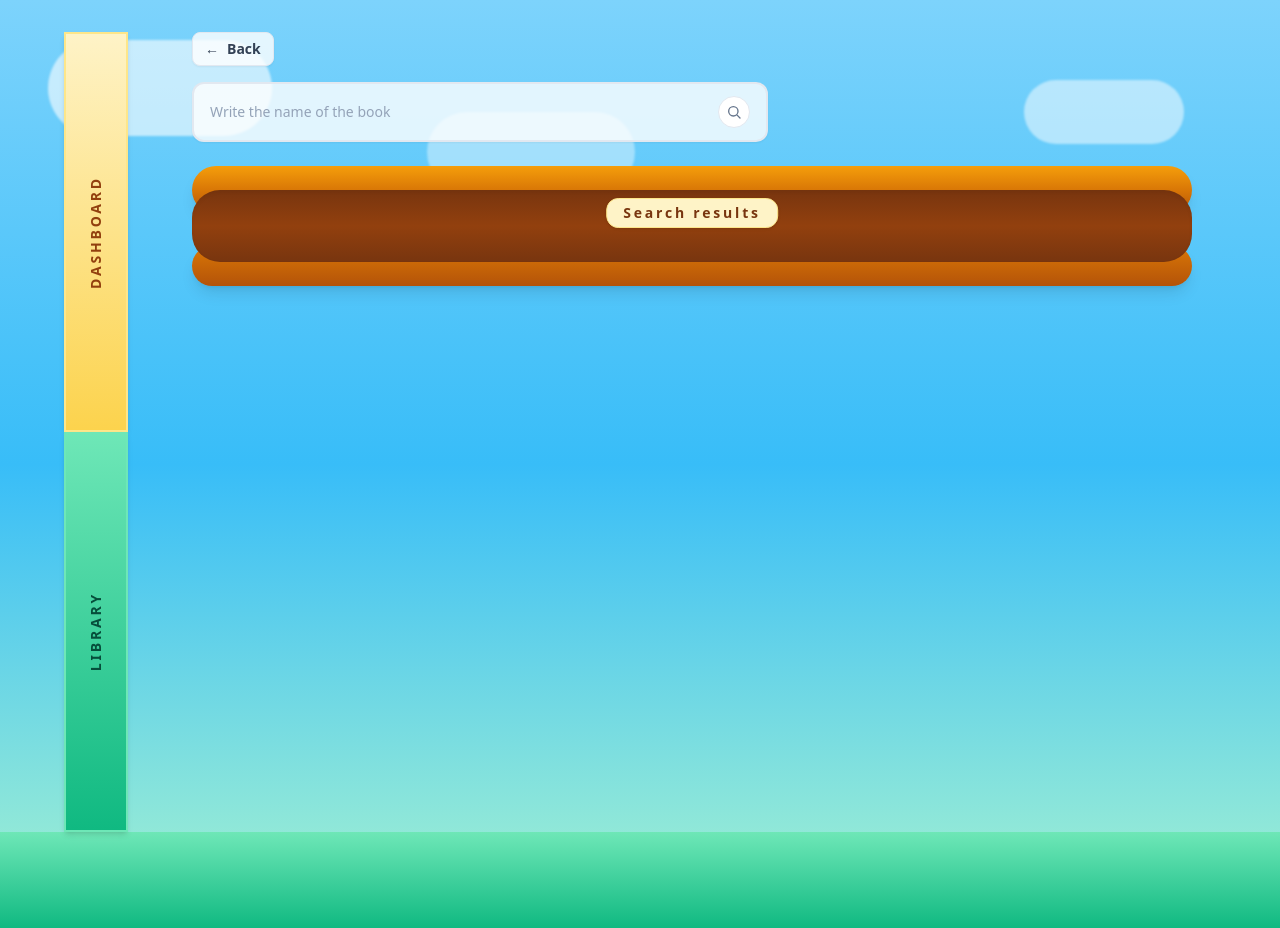
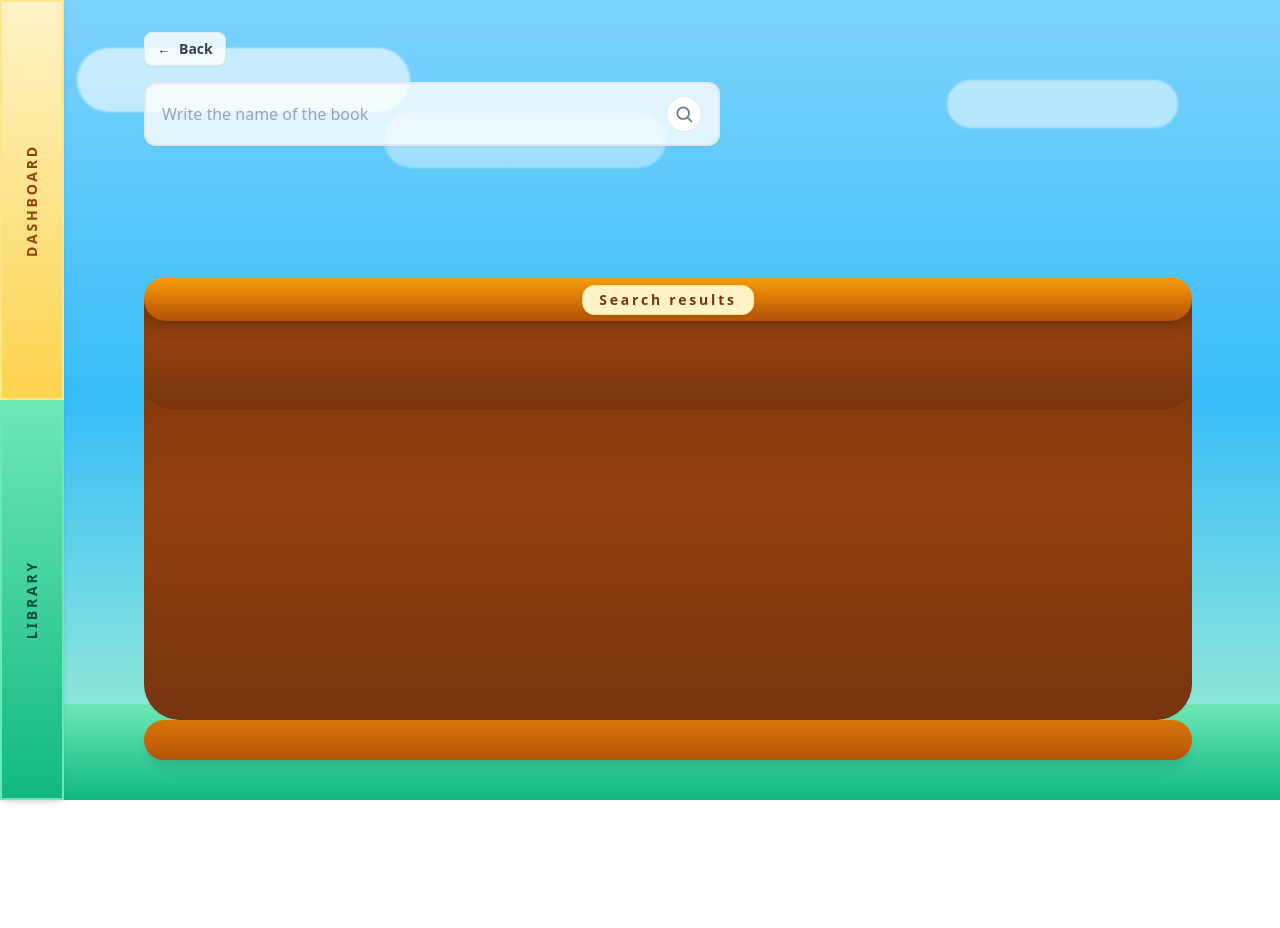
Before and after one commit to Yuhong11111/SupportChalky-assignment, a React app in the folder frontend/: page /search in a window 1280 px wide. After the commit the page ends 800 px from the top, so only its background shows below. Built offline with nearby package versions, Linux system fonts and the light colour scheme; the HTML template or start-up script is replaced by a standard one.

Commit message:
ui adjust on library page

```diff
--- a/frontend/package.json
+++ b/frontend/package.json
@@ -16,6 +16,7 @@
   },
   "devDependencies": {
     "@eslint/js": "^9.39.1",
+    "@tailwindcss/line-clamp": "^0.4.4",
     "@types/react": "^19.2.5",
     "@types/react-dom": "^19.2.3",
     "@vitejs/plugin-react": "^5.1.1",
--- a/frontend/src/App.tsx
+++ b/frontend/src/App.tsx
@@ -3,14 +3,13 @@ import Dashboard from './pages/dashboard.tsx'
 import Library from './pages/library.tsx'
 import LibraryGroup from './pages/library-group.tsx'
 import SearchPage from './pages/search.tsx'
-import DashBoard from './pages/DashBoard.tsx'
 
 function Layout() {
   return (
-    <main className="relative min-h-screen overflow-hidden bg-gradient-to-b from-sky-300 via-sky-400 to-emerald-200 text-slate-900">
-      <div className="pointer-events-none absolute left-12 top-10 h-24 w-56 rounded-full bg-white/60 blur-[1px]" />
-      <div className="pointer-events-none absolute right-24 top-20 h-16 w-40 rounded-full bg-white/50 blur-[1px]" />
-      <div className="pointer-events-none absolute left-1/3 top-28 h-20 w-52 rounded-full bg-white/40 blur-[1px]" />
+    <main className="relative h-dvh overflow-hidden bg-gradient-to-b from-sky-300 via-sky-400 to-emerald-200 text-slate-900">
+      <div className="pointer-events-none absolute left-[6vw] top-[6vh] h-[8vh] w-[26vw] rounded-full bg-white/60 blur-[1px]" />
+      <div className="pointer-events-none absolute right-[8vw] top-[10vh] h-[6vh] w-[18vw] rounded-full bg-white/50 blur-[1px]" />
+      <div className="pointer-events-none absolute left-[30vw] top-[14vh] h-[7vh] w-[22vw] rounded-full bg-white/40 blur-[1px]" />
       <div className="absolute bottom-0 left-0 right-0 h-24 bg-gradient-to-b from-emerald-300 to-emerald-500" />
       <Outlet />
     </main>
--- a/frontend/src/components/BookShelf.tsx
+++ b/frontend/src/components/BookShelf.tsx
@@ -31,13 +31,14 @@ export default function BookShelf({
     typeof maxBooks === 'number' ? books.slice(0, maxBooks) : books
 
   return (
-    <section className="relative">
-      <div className="relative rounded-[28px] bg-gradient-to-b from-amber-900 via-amber-800 to-amber-900 px-6 pb-8 pt-10 shadow-inner">
-        <span className="absolute left-1/2 top-2 -translate-x-1/2 rounded-xl border border-amber-200 bg-amber-100 px-4 py-1 text-sm font-semibold tracking-[0.2em] text-amber-900 shadow">
+    <section className="relative mt-0">
+      <div className="relative rounded-[26px] bg-gradient-to-b from-amber-900 via-amber-800 to-amber-900 px-6 pb-12 pt-16 shadow-inner">
+        <div className="absolute left-0 right-0 top-0 h-11 rounded-full bg-gradient-to-b from-amber-500 via-amber-600 to-amber-700 shadow-lg" />
+        <span className="absolute left-1/2 top-2 z-10 -translate-x-1/2 rounded-xl border border-amber-200 bg-amber-100 px-4 py-1 text-[11px] font-semibold tracking-[0.2em] text-amber-900 shadow sm:text-xs md:text-sm">
           {label}
         </span>
-        <div className="flex items-start justify-between gap-6">
-          <div className="grid flex-1 grid-cols-2 gap-6 sm:grid-cols-4">
+        <div className="flex flex-col items-start gap-6 pt-5 sm:flex-row sm:justify-between">
+          <div className="grid w-full grid-cols-2 gap-4 sm:flex-1 sm:grid-cols-4 sm:gap-6">
             {visibleBooks.map((book) => (
               <BookCard key={book.title} {...book} showMeta={showMeta} />
             ))}
@@ -46,7 +47,7 @@ export default function BookShelf({
             actionHref ? (
               <Link
                 to={actionHref}
-                className="mt-6 h-20 w-28 rounded-lg bg-indigo-600 px-3 text-sm font-semibold text-white shadow-lg shadow-indigo-900/20"
+                className="h-12 w-full rounded-lg bg-indigo-600 px-3 text-center text-sm font-semibold text-white shadow-lg shadow-indigo-900/20 sm:mt-6 sm:h-20 sm:w-28"
               >
                 {actionLabel.split('\n').map((line) => (
                   <span key={line} className="block">
@@ -57,7 +58,7 @@ export default function BookShelf({
             ) : (
               <button
                 type="button"
-                className="mt-6 h-20 w-28 rounded-lg bg-indigo-600 px-3 text-sm font-semibold text-white shadow-lg shadow-indigo-900/20"
+                className="h-12 w-full rounded-lg bg-indigo-600 px-3 text-sm font-semibold text-white shadow-lg shadow-indigo-900/20 sm:mt-6 sm:h-20 sm:w-28"
               >
                 {actionLabel.split('\n').map((line) => (
                   <span key={line} className="block">
--- a/frontend/src/components/Bookcase.tsx
+++ b/frontend/src/components/Bookcase.tsx
@@ -11,30 +11,39 @@ type Shelf = {
   label: string
   books: Book[]
   actionHref?: string
+  actionLabel?: string
+  showAction?: boolean
+  maxBooks?: number | null
+  showMeta?: boolean
 }
 
 type BookcaseProps = {
   shelves: Shelf[]
+  className?: string
 }
 
-export default function Bookcase({ shelves }: BookcaseProps) {
+export default function Bookcase({ shelves, className = '' }: BookcaseProps) {
   return (
-    <section className="relative">
-      <div className="relative rounded-[34px] border-4 border-amber-800/80 bg-gradient-to-b from-amber-900 via-amber-800 to-amber-900 px-6 pb-6 pt-10 shadow-inner">
-        <div className="absolute left-0 right-0 top-0 h-12 -translate-y-1/2 rounded-full bg-gradient-to-b from-amber-500 via-amber-600 to-amber-700 shadow-lg" />
-        <div className="absolute bottom-0 left-0 right-0 h-10 translate-y-1/2 rounded-full bg-gradient-to-b from-amber-600 to-amber-700 shadow-lg" />
-
-        <div className="h-[520px] space-y-10 overflow-y-auto pr-3">
+    <section
+      className={`relative flex h-[clamp(320px,56vh,480px)] flex-col pt-[13.3333vh] ${className}`}
+    >
+      <div className="relative flex min-h-0 flex-1 flex-col rounded-[36px] bg-gradient-to-b from-amber-900 via-amber-800 to-amber-900 p-0 shadow-inner">
+        <div className="min-h-0 flex-1 space-y-0 overflow-y-auto p-0">
           {shelves.map((shelf) => (
             <BookShelf
               key={shelf.label}
               label={shelf.label}
               books={shelf.books}
               actionHref={shelf.actionHref}
+              actionLabel={shelf.actionLabel}
+              showAction={shelf.showAction}
+              maxBooks={shelf.maxBooks}
+              showMeta={shelf.showMeta}
             />
           ))}
         </div>
       </div>
+      <div className="h-10 rounded-full bg-gradient-to-b from-amber-600 to-amber-700 shadow-lg" />
     </section>
   )
 }
--- a/frontend/src/components/SideRail.tsx
+++ b/frontend/src/components/SideRail.tsx
@@ -8,11 +8,11 @@ export default function SideRail({ activeLabel = 'library' }: SideRailProps) {
   const navigate = useNavigate()
 
   return (
-    <aside className="hidden h-screen w-24 flex-col md:flex">
+    <aside className="fixed left-0 top-0 z-20 flex h-screen w-12 flex-col sm:w-14 md:w-16">
       <button
         type="button"
         onClick={() => navigate('/dashboard')}
-        className={`flex h-1/2 w-16 items-center justify-center border-2 text-center text-sm font-semibold uppercase tracking-[0.2em] shadow-md ${activeLabel === 'dashboard'
+        className={`flex h-1/2 w-full items-center justify-center border-2 text-center text-sm font-semibold uppercase tracking-[0.2em] shadow-md ${activeLabel === 'dashboard'
           ? 'border-amber-300 bg-gradient-to-b from-amber-200 to-amber-400 text-amber-900'
           : 'border-amber-200 bg-gradient-to-b from-amber-100 to-amber-300 text-amber-800'
           }`}
@@ -24,7 +24,7 @@ export default function SideRail({ activeLabel = 'library' }: SideRailProps) {
       <button
         type="button"
         onClick={() => navigate('/library')}
-        className={`flex h-1/2 w-16 items-center justify-center border-2 text-center text-sm font-semibold uppercase tracking-[0.2em] shadow-md ${activeLabel === 'library'
+        className={`flex h-1/2 w-full items-center justify-center border-2 text-center text-sm font-semibold uppercase tracking-[0.2em] shadow-md ${activeLabel === 'library'
           ? 'border-emerald-300 bg-gradient-to-b from-emerald-300 to-emerald-500 text-emerald-900'
           : 'border-emerald-200 bg-gradient-to-b from-emerald-200 to-emerald-400 text-emerald-800'
           }`}
--- a/frontend/src/index.css
+++ b/frontend/src/index.css
@@ -9,6 +9,7 @@ body,
 }
 
 body {
+  margin: 0;
   background: linear-gradient(to bottom,
       #f7f7f7,
       #fafafa);
--- a/frontend/src/pages/search.tsx
+++ b/frontend/src/pages/search.tsx
@@ -1,7 +1,7 @@
 import { useEffect, useState } from 'react'
 import { useNavigate, useSearchParams } from 'react-router-dom'
 import { searchBooks, type BookResponse } from '../api/mockApi'
-import BookShelf from '../components/BookShelf'
+import Bookcase from '../components/Bookcase'
 import SideRail from '../components/SideRail'
 
 export default function SearchPage() {
@@ -66,9 +66,9 @@ export default function SearchPage() {
   }))
 
   return (
-    <div className="relative mx-auto flex max-w-6xl gap-8 pb-24 pr-6 pt-8">
+    <div className="relative mx-auto flex h-full max-w-6xl flex-col gap-6 pb-6 pr-4 pt-4 pl-14 sm:pl-16 md:flex-row md:gap-8 md:pb-10 md:pr-6 md:pt-8 md:pl-20">
       <SideRail activeLabel="library" />
-      <section className="flex-1">
+      <section className="flex min-h-0 flex-1 flex-col">
         <div className="mb-4 flex items-center gap-4">
           <button
             type="button"
@@ -82,23 +82,23 @@ export default function SearchPage() {
 
         <form
           onSubmit={handleSearch}
-          className="mb-6 flex max-w-xl items-center gap-3 rounded-xl border-2 border-slate-200 bg-white/80 px-4 py-3 shadow-sm"
+          className="mb-6 flex w-full max-w-xl items-center gap-3 rounded-xl border-2 border-slate-200 bg-white/80 px-4 py-3 shadow-sm"
         >
           <input
             type="text"
             value={query}
             onChange={(event) => setQuery(event.target.value)}
             placeholder="Write the name of the book"
-            className="flex-1 bg-transparent text-sm text-slate-700 placeholder:text-slate-400 focus:outline-none"
+            className="flex-1 bg-transparent text-sm text-slate-700 placeholder:text-slate-400 focus:outline-none sm:text-base"
           />
           <button
             type="submit"
-            className="flex h-8 w-8 items-center justify-center rounded-full border border-slate-200 bg-white text-slate-500"
+            className="flex h-7 w-7 items-center justify-center rounded-full border border-slate-200 bg-white text-slate-500 sm:h-8 sm:w-8 md:h-9 md:w-9"
             aria-label="Search"
           >
             <svg
               viewBox="0 0 24 24"
-              className="h-4 w-4"
+              className="h-3.5 w-3.5 sm:h-4 sm:w-4 md:h-5 md:w-5"
               fill="none"
               stroke="currentColor"
               strokeWidth="2"
@@ -116,19 +116,18 @@ export default function SearchPage() {
           <p className="mb-4 text-sm text-slate-600">Loading books...</p>
         ) : null}
 
-        <div className="relative">
-          <div className="relative h-12 rounded-full bg-gradient-to-b from-amber-500 via-amber-600 to-amber-700 shadow-lg" />
-          <div className="-mt-6">
-            <BookShelf
-              label="Search results"
-              books={shelfBooks}
-              showAction={false}
-              maxBooks={null}
-              showMeta
-            />
-          </div>
-          <div className="-mt-4 h-10 rounded-full bg-gradient-to-b from-amber-600 to-amber-700 shadow-lg" />
-        </div>
+        <Bookcase
+          className="flex-1 min-h-0"
+          shelves={[
+            {
+              label: 'Search results',
+              books: shelfBooks,
+              showAction: false,
+              maxBooks: null,
+              showMeta: true,
+            },
+          ]}
+        />
       </section>
     </div>
   )
```
Also changed, not shown: frontend/src/components/BookCard.tsx (+5 -3 lines), frontend/src/pages/library-group.tsx (+14 -15 lines), frontend/src/pages/library.tsx (+7 -6 lines), 1 other file (tests, documents, lock files or other folders).
